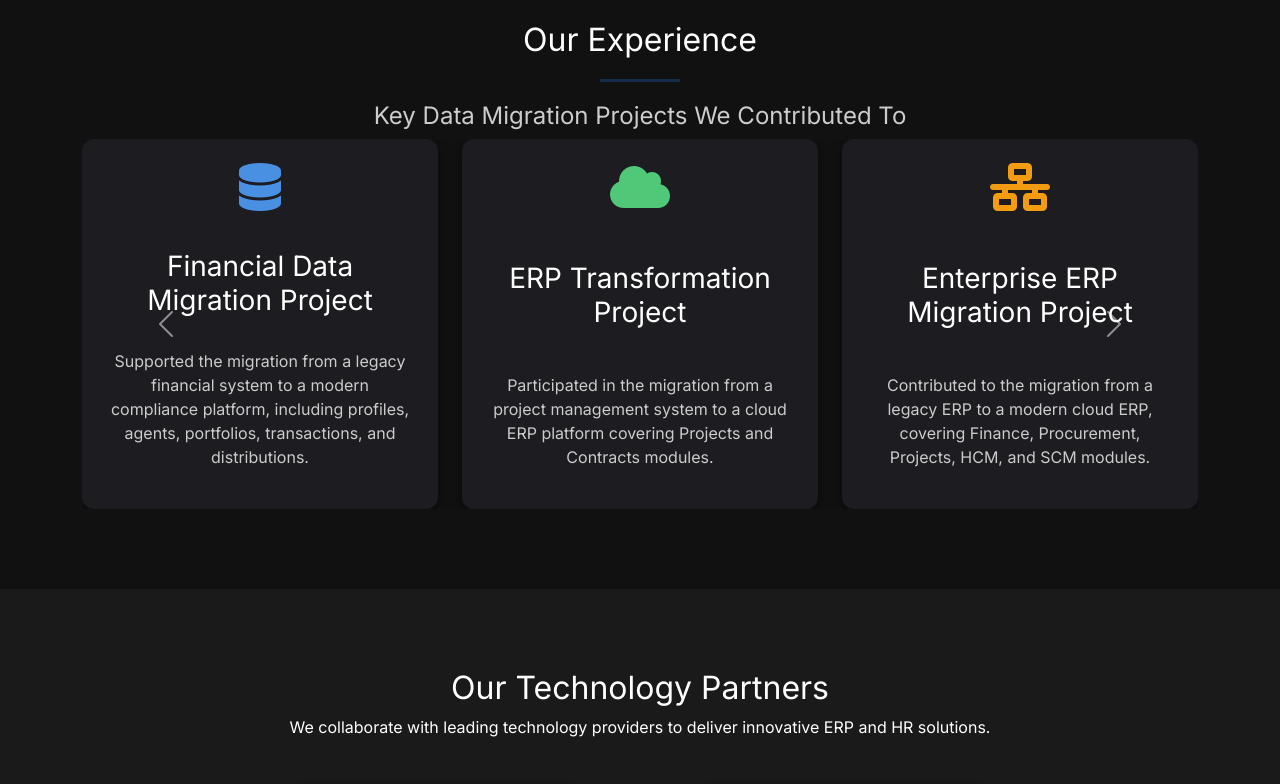
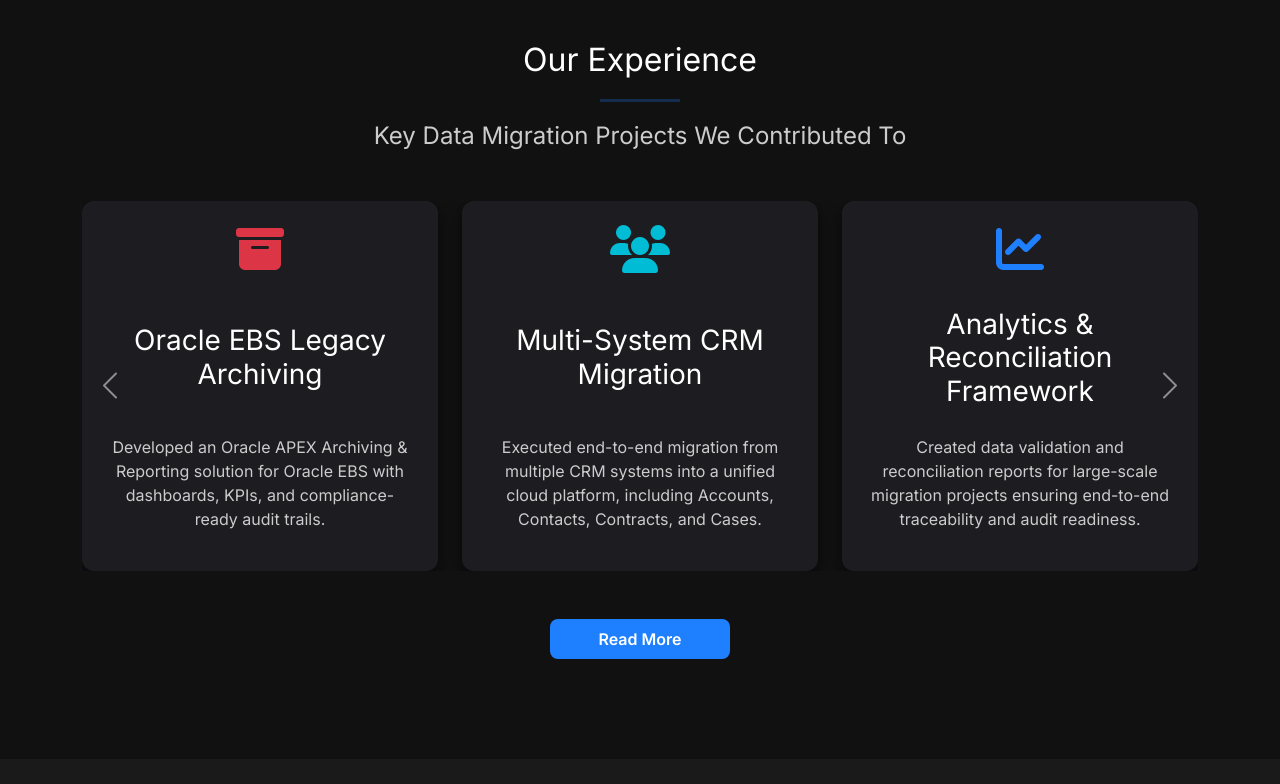
Before and after one commit to Mtayseer1/futurelight-site, a plain HTML site: page index.html in a window 1280 px wide. Shown: the part 1540-2324 px from the top of the page. Drawn offline with nearby package versions, Linux system fonts and the light colour scheme.

Commit message:
Update index.html

```diff
--- a/index.html
+++ b/index.html
@@ -330,11 +330,11 @@ gap: 30px;
   </section>
 
 <!-- Our Experience -->
-<section id="experience" style="padding:80px 0; background:#111111; color:#ffffff;">
+<section id="experience" style="padding:100px 0; background:#111111; color:#ffffff;">
   <div class="container text-center">
-    <h2 class="wow bounceIn" style="color:#ffffff;">Our Experience</h2>
+    <h2 style="color:#ffffff; margin-bottom:10px;">Our Experience</h2>
     <hr style="background-color:#1f80ff; width:80px; height:3px; border:none; margin:20px auto;">
-    <h4 style="color:#cccccc;">Key Data Migration Projects We Contributed To</h4>
+    <h4 style="color:#cccccc; margin-bottom:50px;">Key Data Migration Projects We Contributed To</h4>
 
     <div id="experienceCarousel" class="carousel slide" data-bs-ride="carousel" data-bs-interval="7000">
       <div class="carousel-inner">
@@ -342,22 +342,53 @@ gap: 30px;
         <!-- Slide 1 -->
         <div class="carousel-item active">
           <div class="row g-4 justify-content-center">
-            <div class="col-md-4">
-              <div class="card p-4 h-100" style="background:#1c1c21; border:none; border-radius:12px; box-shadow:0 4px 12px rgba(0,0,0,0.5);">
+            <div class="col-md-4 d-flex">
+              <div class="card p-4 h-100 w-100" style="background:#1c1c21; border:none; border-radius:12px; box-shadow:0 6px 16px rgba(0,0,0,0.6);">
+                <i class="fa fa-archive fa-3x mb-3" style="color:#dc3545;"></i>
+                <h3 style="color:#ffffff;">Oracle EBS Legacy Archiving</h3>
+                <p style="color:#cccccc;">Developed an Oracle APEX Archiving & Reporting solution for Oracle EBS with dashboards, KPIs, and compliance-ready audit trails.</p>
+              </div>
+            </div>
+
+            <div class="col-md-4 d-flex">
+              <div class="card p-4 h-100 w-100" style="background:#1c1c21; border:none; border-radius:12px; box-shadow:0 6px 16px rgba(0,0,0,0.6);">
+                <i class="fas fa-users fa-3x mb-3" style="color:#00bcd4;"></i>
+                <h3 style="color:#ffffff;">Multi-System CRM Migration</h3>
+                <p style="color:#cccccc;">Executed end-to-end migration from multiple CRM systems into a unified cloud platform, including Accounts, Contacts, Contracts, and Cases.</p>
+              </div>
+            </div>
+
+            <div class="col-md-4 d-flex">
+              <div class="card p-4 h-100 w-100" style="background:#1c1c21; border:none; border-radius:12px; box-shadow:0 6px 16px rgba(0,0,0,0.6);">
+                <i class="fas fa-chart-line fa-3x mb-3" style="color:#1f80ff;"></i>
+                <h3 style="color:#ffffff;">Analytics & Reconciliation Framework</h3>
+                <p style="color:#cccccc;">Created data validation and reconciliation reports for large-scale migration projects ensuring end-to-end traceability and audit readiness.</p>
+              </div>
+            </div>
+          </div>
+        </div>
+
+        <!-- Slide 2 -->
+        <div class="carousel-item">
+          <div class="row g-4 justify-content-center">
+            <div class="col-md-4 d-flex">
+              <div class="card p-4 h-100 w-100" style="background:#1c1c21; border:none; border-radius:12px; box-shadow:0 6px 16px rgba(0,0,0,0.6);">
                 <i class="fas fa-database fa-3x mb-3" style="color:#4a90e2;"></i>
                 <h3 style="color:#ffffff;">Financial Data Migration Project</h3>
                 <p style="color:#cccccc;">Supported the migration from a legacy financial system to a modern compliance platform, including profiles, agents, portfolios, transactions, and distributions.</p>
               </div>
             </div>
-            <div class="col-md-4">
-              <div class="card p-4 h-100" style="background:#1c1c21; border:none; border-radius:12px; box-shadow:0 4px 12px rgba(0,0,0,0.5);">
+
+            <div class="col-md-4 d-flex">
+              <div class="card p-4 h-100 w-100" style="background:#1c1c21; border:none; border-radius:12px; box-shadow:0 6px 16px rgba(0,0,0,0.6);">
                 <i class="fas fa-cloud fa-3x mb-3" style="color:#50c878;"></i>
                 <h3 style="color:#ffffff;">ERP Transformation Project</h3>
                 <p style="color:#cccccc;">Participated in the migration from a project management system to a cloud ERP platform covering Projects and Contracts modules.</p>
               </div>
             </div>
-            <div class="col-md-4">
-              <div class="card p-4 h-100" style="background:#1c1c21; border:none; border-radius:12px; box-shadow:0 4px 12px rgba(0,0,0,0.5);">
+
+            <div class="col-md-4 d-flex">
+              <div class="card p-4 h-100 w-100" style="background:#1c1c21; border:none; border-radius:12px; box-shadow:0 6px 16px rgba(0,0,0,0.6);">
                 <i class="fas fa-network-wired fa-3x mb-3" style="color:#f39c12;"></i>
                 <h3 style="color:#ffffff;">Enterprise ERP Migration Project</h3>
                 <p style="color:#cccccc;">Contributed to the migration from a legacy ERP to a modern cloud ERP, covering Finance, Procurement, Projects, HCM, and SCM modules.</p>
@@ -366,45 +397,26 @@ gap: 30px;
           </div>
         </div>
 
-        <!-- Slide 2 -->
-        <div class="carousel-item">
-          <div class="row g-4 justify-content-center">
-            <div class="col-md-4">
-              <div class="card p-4 h-100" style="background:#1c1c21; border:none; border-radius:12px; box-shadow:0 4px 12px rgba(0,0,0,0.5);">
-                <i class="fa fa-archive fa-3x mb-3" style="color:#dc3545;"></i>
-                <h3 style="color:#ffffff;">Oracle EBS Legacy Archiving</h3>
-                <p style="color:#cccccc;">Developed an Oracle APEX Archiving & Reporting solution for Oracle EBS with dashboards, KPIs, and compliance-ready audit trails.</p>
-              </div>
-            </div>
-            <div class="col-md-4">
-              <div class="card p-4 h-100" style="background:#1c1c21; border:none; border-radius:12px; box-shadow:0 4px 12px rgba(0,0,0,0.5);">
-                <i class="fas fa-users fa-3x mb-3" style="color:#00bcd4;"></i>
-                <h3 style="color:#ffffff;">Multi-System CRM Migration</h3>
-                <p style="color:#cccccc;">Executed end-to-end migration from multiple CRM systems into a unified cloud platform, including Accounts, Contacts, Contracts, and Cases.</p>
-              </div>
-            </div>
-            <div class="col-md-4">
-              <div class="card p-4 h-100" style="background:#1c1c21; border:none; border-radius:12px; box-shadow:0 4px 12px rgba(0,0,0,0.5);">
-                <i class="fas fa-chart-line fa-3x mb-3" style="color:#1f80ff;"></i>
-                <h3 style="color:#ffffff;">Analytics & Reconciliation Framework</h3>
-                <p style="color:#cccccc;">Created data validation and reconciliation reports for large-scale migration projects ensuring end-to-end traceability and audit readiness.</p>
-              </div>
-            </div>
-          </div>
-        </div>
-
       </div>
 
       <!-- Carousel Controls -->
-      <button class="carousel-control-prev" type="button" data-bs-target="#experienceCarousel" data-bs-slide="prev">
+      <button class="carousel-control-prev" type="button" data-bs-target="#experienceCarousel" data-bs-slide="prev"
+        style="width:5%; top:50%; transform:translateY(-50%);">
         <span class="carousel-control-prev-icon" aria-hidden="true"></span>
       </button>
-      <button class="carousel-control-next" type="button" data-bs-target="#experienceCarousel" data-bs-slide="next">
+      <button class="carousel-control-next" type="button" data-bs-target="#experienceCarousel" data-bs-slide="next"
+        style="width:5%; top:50%; transform:translateY(-50%);">
         <span class="carousel-control-next-icon" aria-hidden="true"></span>
       </button>
     </div>
+
+    <!-- Read More Button -->
+    <div class="mt-5">
+      <a href="experience.html" class="btn btn-primary px-5 py-2" style="background:#1f80ff; border:none; border-radius:8px;">Read More</a>
+    </div>
   </div>
 </section>
+
 
 
 
```
